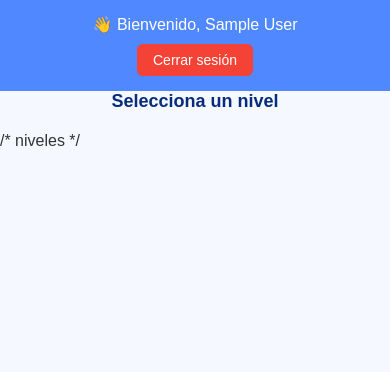
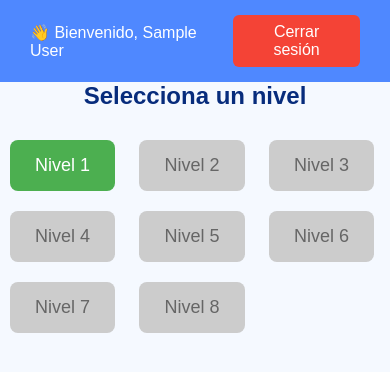
Before and after one commit to luisjuarezve/programacion-web, a PHP site: page /menu.php in a window 390 px wide. Shown: the top 372 px of the page. Run offline with PHP 8.4, Linux system fonts and the light colour scheme; the visitor is signed in with stand-in values (Sample User, id 1); tables that the repository leaves empty hold one stand-in row (values such as "Sample post").

Commit message:
Enhance database schema with 'progreso_niveles' table and update user session handling in menu; improve toast notifications and user feedback

```diff
--- a/css/styles.css
+++ b/css/styles.css
@@ -81,85 +81,6 @@ button:hover {
   background-color: #ec1b1b;
 }
 
-/* responsive */
-@media screen and (max-width: 768px) {
-  .formulario {
-    width: 90%;
-    padding: 16px;
-    margin: 0 auto;
-  }
-
-  .titulo {
-    font-size: 20px;
-  }
-
-  input, button, .button-regresar {
-    font-size: 14px;
-    padding: 10px;
-  }
-
-  .navbar {
-    flex-direction: column;
-    align-items: flex-start;
-    padding: 15px;
-    gap: 10px;
-    font-size: 16px;
-  }
-
-  .niveles-menu {
-    display: flex;
-    flex-direction: column;
-    gap: 10px;
-    margin: 20px;
-  }
-
-  .niveles-menu button {
-    width: 90%;
-    margin: 0 auto;
-  }
-
-  .ejercicios-grid {
-    grid-template-columns: repeat(2, 1fr);
-    gap: 15px;
-    margin: 20px;
-  }
-
-  .ejercicio.expandido {
-    padding: 20px;
-    max-width: 90vw;
-  }
-
-  #reiniciar-btn {
-    font-size: 14px;
-    width: 90%;
-  }
-}
-
-@media screen and (max-width: 480px) {
-  .navbar {
-    font-size: 15px;
-    padding: 10px;
-  }
-
-  .ejercicios-grid {
-    grid-template-columns: 1fr;
-    margin: 10px;
-  }
-
-  .ejercicio {
-    padding: 16px;
-  }
-
-  .formulario {
-    width: 95%;
-    padding: 14px;
-  }
-
-  .titulo {
-    font-size: 18px;
-  }
-}
-
 /* Toast Notification Styles */
 .toast {
   visibility: hidden;
--- a/menu.php
+++ b/menu.php
@@ -1,21 +1,55 @@
 <?php
 session_start();
-if (!isset($_SESSION['usuario'])) {
+if (!isset($_SESSION['usuario']) || !isset($_SESSION['usuario_id'])) {
   header("Location: login.php");
   exit;
 }
+
+// Conexión a la base de datos
+require_once 'bdd/conexion.php';
+
+$usuario_id = $_SESSION['usuario_id'];
+$nombre_usuario = $_SESSION['usuario'];
+
+// Obtener el nivel desbloqueado del usuario
+$stmt = $conn->prepare("SELECT nivel_desbloqueado FROM progreso_niveles WHERE usuario_id = ?");
+$stmt->bind_param("i", $usuario_id);
+$stmt->execute();
+$result = $stmt->get_result();
+$progreso = $result->fetch_assoc();
+$nivel_desbloqueado = $progreso ? $progreso['nivel_desbloqueado'] : 1;
 ?>
-
 <!DOCTYPE html>
 <html lang="es">
 <head>
   <meta charset="UTF-8">
   <title>Menú de Ejercicios</title>
   <link rel="stylesheet" href="css/styles.css">
+  <style>
+    .nivel {
+      display: inline-block;
+      margin: 10px;
+      padding: 15px 25px;
+      font-size: 18px;
+      border-radius: 8px;
+      text-decoration: none;
+      color: white;
+      background-color: #4CAF50;
+      transition: background-color 0.3s ease;
+    }
+    .nivel:hover {
+      background-color: #45a049;
+    }
+    .nivel.bloqueado {
+      background-color: #ccc;
+      pointer-events: none;
+      color: #666;
+    }
+  </style>
 </head>
 <body>
   <header class="navbar">
-    <div class="navbar-left">👋 Bienvenido, <?= $_SESSION['usuario']; ?></div>
+    <div class="navbar-left">👋 Bienvenido, <?= htmlspecialchars($nombre_usuario); ?></div>
     <div class="navbar-right">
       <form method="POST" action="logout.php">
         <button type="submit" class="cerrar-sesion">Cerrar sesión</button>
@@ -25,10 +59,15 @@ if (!isset($_SESSION['usuario'])) {
 
   <div class="contenedor-menu">
     <h2 class="titulo">Selecciona un nivel</h2>
-    /*
-      niveles
-    */
-</div>
+    <?php for ($i = 1; $i <= 8; $i++): ?>
+      <?php if ($i <= $nivel_desbloqueado): ?>
+        <a href="nivel.php?n=<?= $i ?>" class="nivel">Nivel <?= $i ?></a>
+      <?php else: ?>
+        <span class="nivel bloqueado">Nivel <?= $i ?></span>
+      <?php endif; ?>
+    <?php endfor; ?>
+  </div>
+
   <script src="js/script.js"></script>
 </body>
 </html>
```
Also changed, not shown: bdd/plataforma_educativa.sql (+11 -1 lines), index.php (+4 -3 lines).
